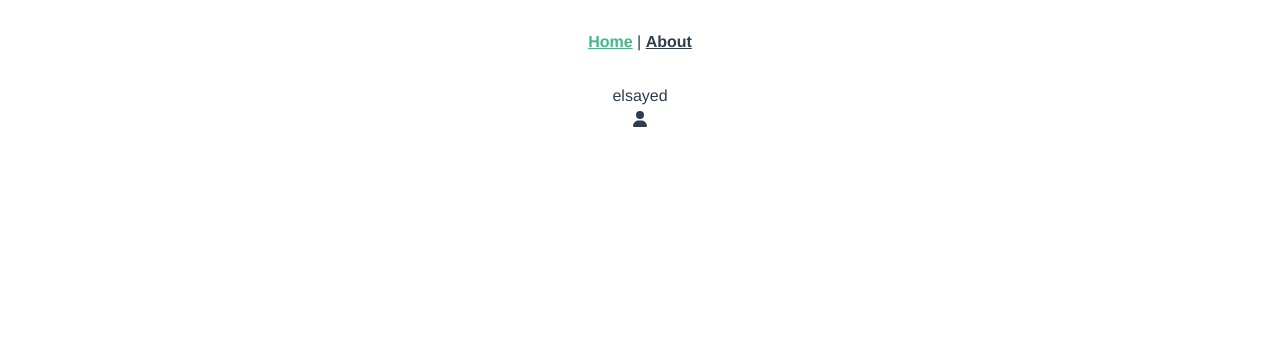
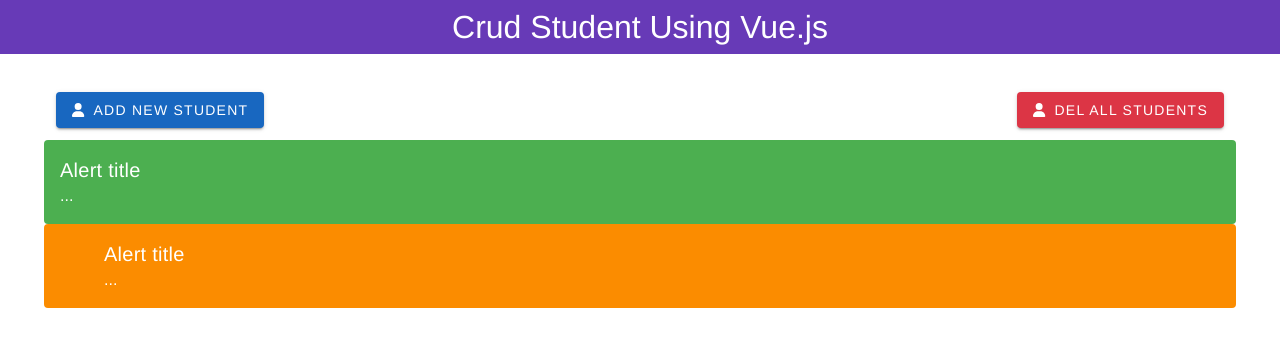
Before and after one commit to Sayed2210/student-dashboard, a Vue app: page / in a window 1280 px wide. Shown: the top 346 px of the page. Built offline with nearby package versions, Linux system fonts and the light colour scheme.

Commit message:
start coding

```diff
--- a/package.json
+++ b/package.json
@@ -22,6 +22,7 @@
     "popper.js": "^1.16.1",
     "vue": "^3.2.13",
     "vue-router": "^4.0.3",
+    "vuetify": "^3.3.20",
     "vuex": "^4.0.0"
   },
   "devDependencies": {
--- a/src/App.vue
+++ b/src/App.vue
@@ -1,8 +1,4 @@
 <template>
-  <nav>
-    <router-link to="/">Home</router-link> |
-    <router-link to="/about">About</router-link>
-  </nav>
   <router-view />
 </template>
 
@@ -11,20 +7,6 @@
   font-family: Avenir, Helvetica, Arial, sans-serif;
   -webkit-font-smoothing: antialiased;
   -moz-osx-font-smoothing: grayscale;
-  text-align: center;
   color: #2c3e50;
 }
-
-nav {
-  padding: 30px;
-
-  a {
-    font-weight: bold;
-    color: #2c3e50;
-
-    &.router-link-exact-active {
-      color: #42b983;
-    }
-  }
-}
 </style>
--- /dev/null
+++ b/src/components/AppHeader.vue
@@ -0,0 +1,39 @@
+<template>
+  <div class="header">
+    <h1 class="bg-deep-purple mt-0 text-center pa-2">
+      Crud Student Using Vue.js
+    </h1>
+    <v-container>
+      <v-row class="justify-space-between">
+        <v-col cols="12" sm="4"
+          ><v-btn color="primary"
+            ><FIcon :icon="['fas', 'user']" class="mr-2" />Add New
+            Student</v-btn
+          ></v-col
+        >
+        <v-col cols="12" sm="4" class="d-flex justify-end"
+          ><v-btn color="danger" class="text-white"
+            ><FIcon :icon="['fas', 'user']" class="mr-2" />Del All
+            Students</v-btn
+          ></v-col
+        >
+      </v-row>
+      <v-row
+        ><v-alert
+          closable
+          title="Alert title"
+          text="..."
+          color="success"
+        ></v-alert
+      ></v-row>
+      <v-row
+        ><v-alert
+          closable
+          title="Alert title"
+          text="..."
+          type="warning"
+        ></v-alert
+      ></v-row>
+    </v-container>
+  </div>
+</template>
--- a/src/main.js
+++ b/src/main.js
@@ -13,8 +13,21 @@
 import { far } from "@fortawesome/free-regular-svg-icons";
 import { fas } from "@fortawesome/free-solid-svg-icons";
 library.add(fas, far);
+
+// Vuetify
+import "vuetify/styles";
+import { createVuetify } from "vuetify";
+import * as components from "vuetify/components";
+import * as directives from "vuetify/directives";
+
+const vuetify = createVuetify({
+  components,
+  directives,
+});
+
 createApp(App)
   .component("FIcon", FontAwesomeIcon)
   .use(store)
   .use(router)
+  .use(vuetify)
   .mount("#app");
--- a/src/views/HomeView.vue
+++ b/src/views/HomeView.vue
@@ -1,8 +1,15 @@
 <template>
   <div class="home">
-    <div class="text-center">elsayed</div>
-    <FIcon :icon="['fas', 'user']" />
+    <AppHeader />
   </div>
 </template>
 
-<script></script>
+<script>
+import AppHeader from "@/components/AppHeader.vue";
+
+export default {
+  components: {
+    AppHeader,
+  },
+};
+</script>
```
Also changed, not shown: 1 other file (tests, documents, lock files or other folders).
